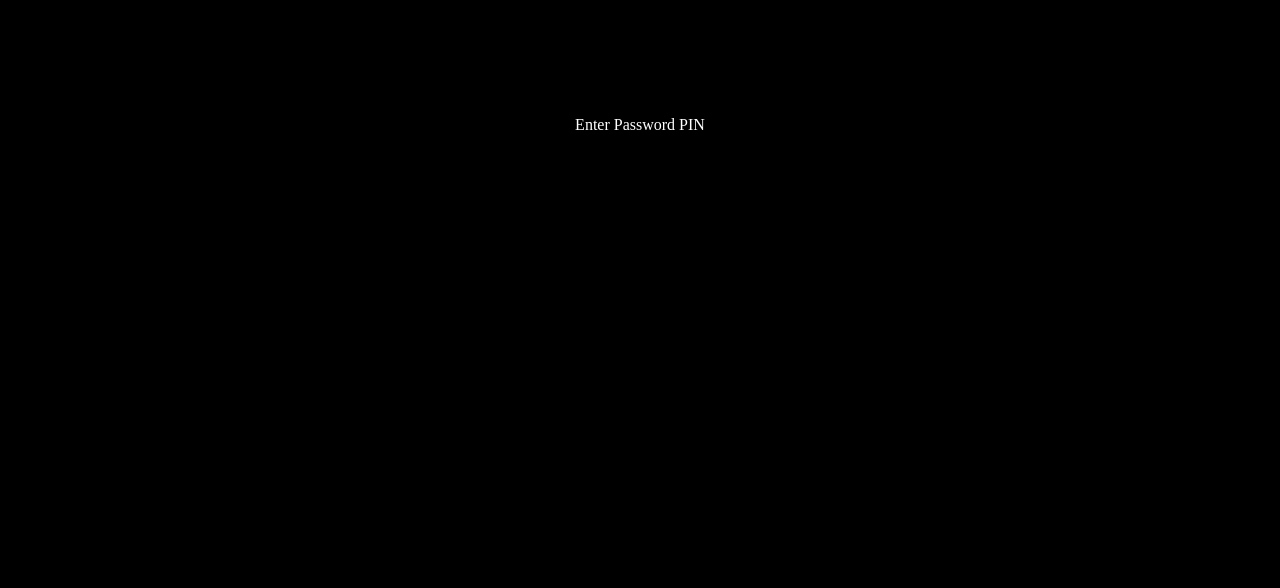
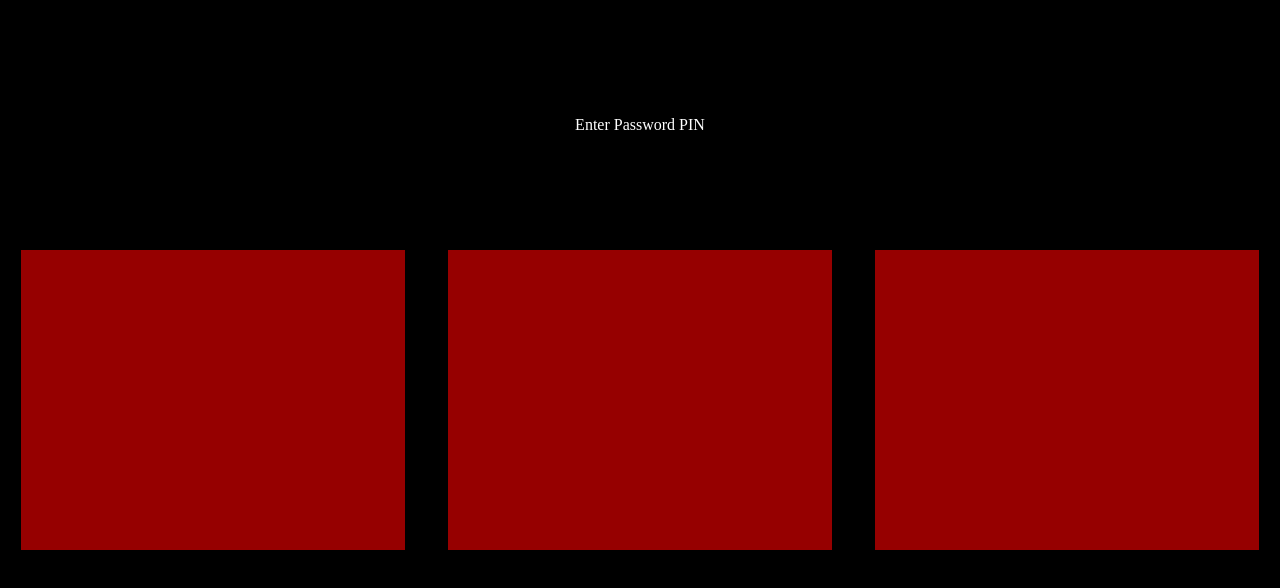
Before and after one commit to raphaelvigil/layout, a plain HTML site: page index.html in a window 1280 px wide. Drawn offline with Linux system fonts and the light colour scheme.

Commit message:
Update style.css

```diff
--- a/style.css
+++ b/style.css
@@ -26,7 +26,7 @@ body {
 	width: 30%;
 	height: 75%;
 	margin: auto;
-	background-color: rgb(0,0,0);
+	background-color: rgb(150,0,0);
 }
 .keyboard {
 	cursor: pointer;
```
